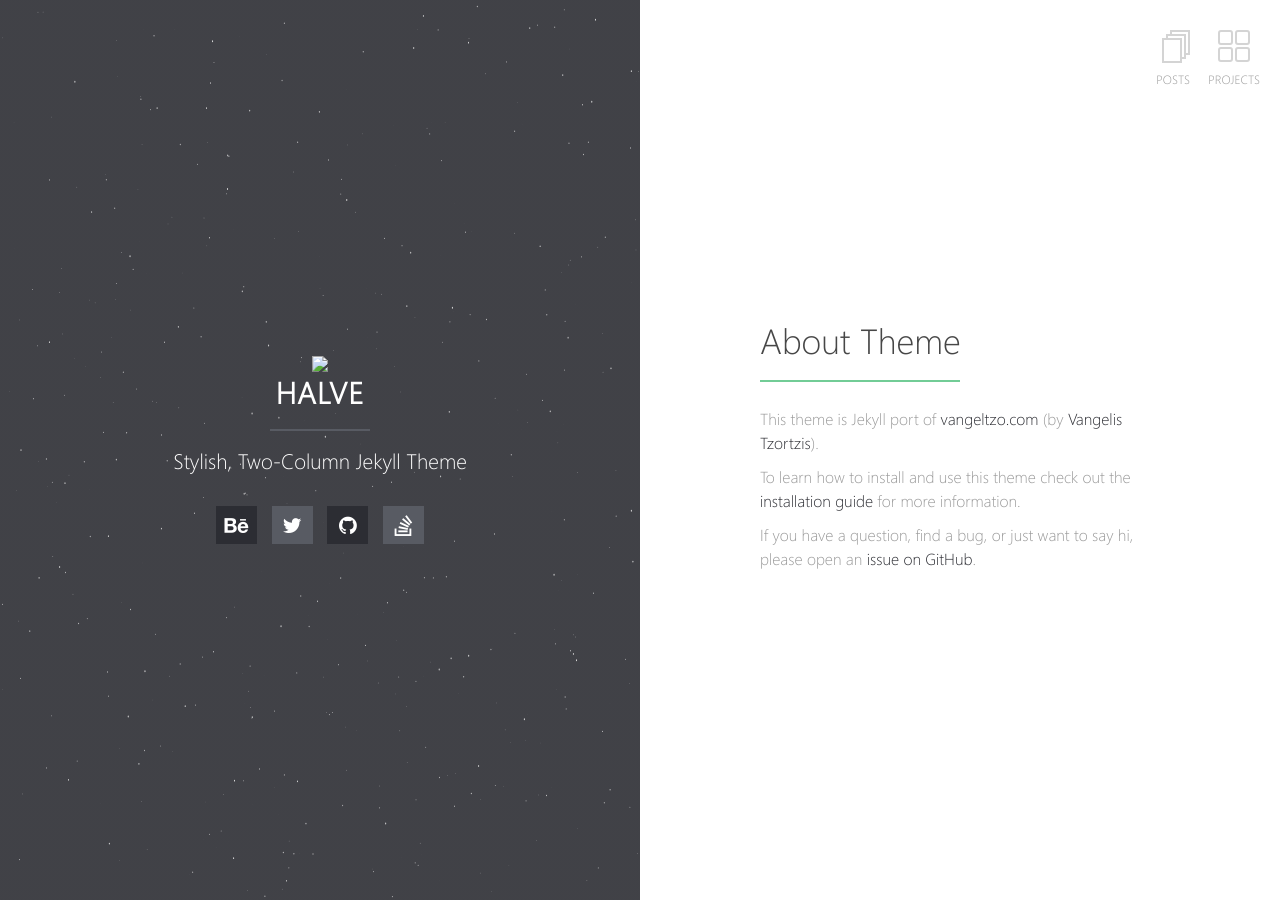
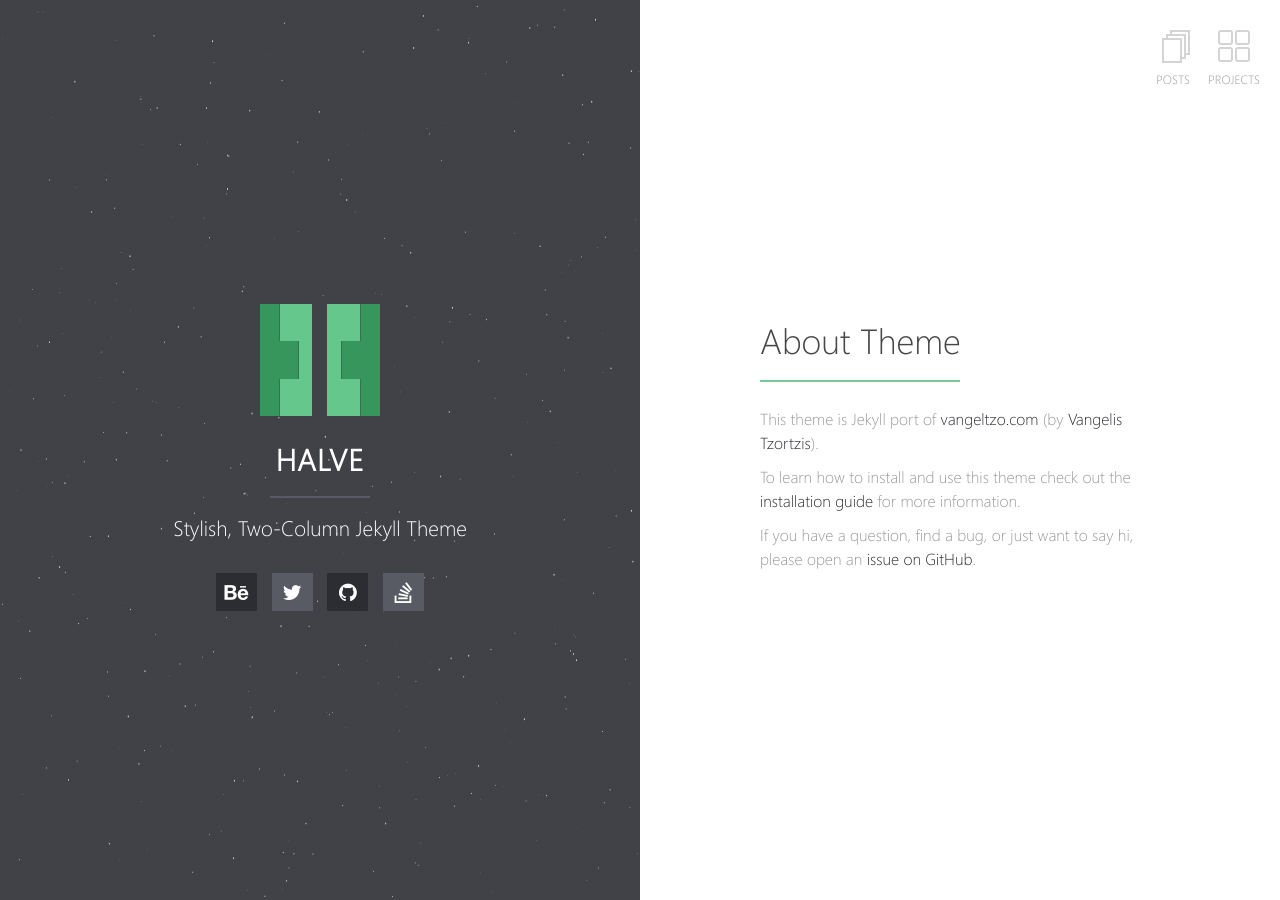
Before and after one commit to daoyking/daoyking.github.io, a Jekyll site: the page built from index.md, in a window 1280 px wide. Built offline with Jekyll 4.4.1, drawn with Linux system fonts in a browser that asks for light colours; our own code applies the rules of GitHub Pages for plain Markdown files.

Commit message:
修改主页图片路径

```diff
--- a/_layouts/home.html
+++ b/_layouts/home.html
@@ -10,7 +10,7 @@
   <div class="block-left">
     <div class="content">
       <div class="main-info">
-        <a href="{{ site.url }}" class="logo"><img src="{{ site.url }}/images/{{ site.logo }}"></a>
+        <a href="{{ site.url }}" class="logo"><img src="{{ site.logo }}"></a>
         <h1>
           {{ site.title }}
         </h1>
```
